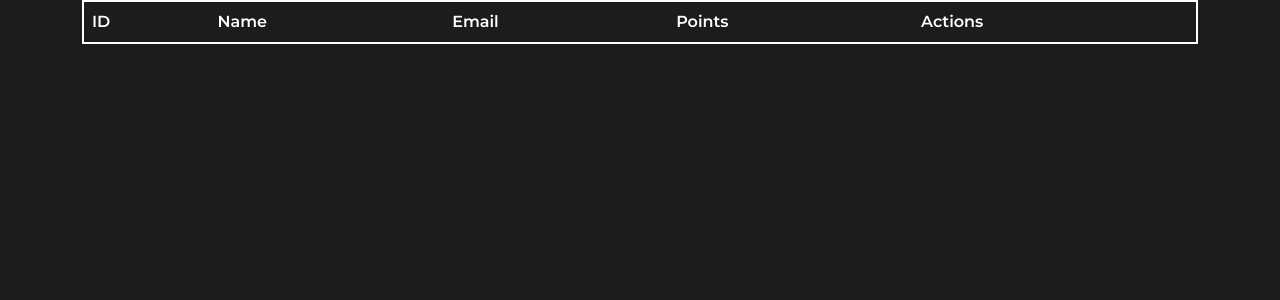
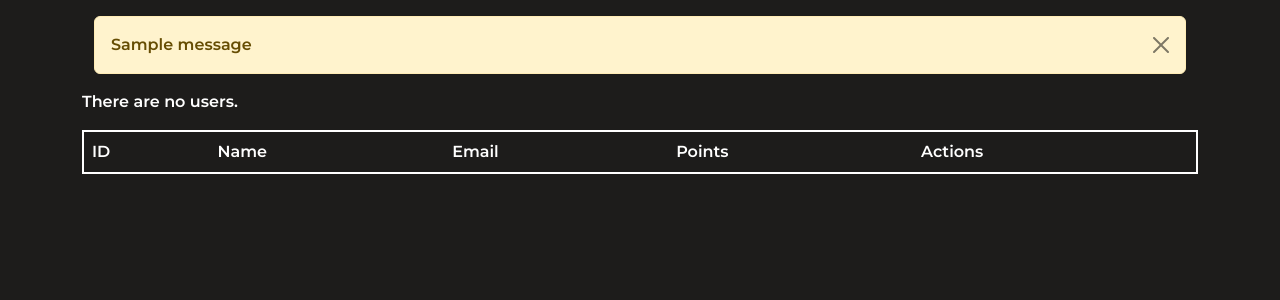
Before and after one commit to Zerolimits45/App_dev_Project, a Flask app: page /admin/users in a window 1280 px wide. Shown: the part 66-366 px from the top of the page. Run offline with Flask 2, Linux system fonts and the light colour scheme; one stand-in notice (Sample message) is shown; lists and menus that the app fills with data are empty; some libraries are stand-ins or nearby versions.

Commit message:
Alerts for successful Edit and Delete

```diff
--- a/app.py
+++ b/app.py
@@ -197,6 +197,7 @@ def editUsers(id):
         form.name.data = user.get_name()
 
         db.close()
+        flash('Edit Successfully')
         return render_template('admin/admin-user-edit.html', form=form)
 
 
@@ -215,7 +216,7 @@ def delete_user(id):
     user_dict.pop(id)
     db['User'] = user_dict
     db.close()
-
+    flash('Deleted Successfully')
     return redirect(url_for('users'))
 
 
--- a/templates/admin/admin-home.html
+++ b/templates/admin/admin-home.html
@@ -1,7 +1,26 @@
 {% extends "admin/adminbase.html" %}
 {% block content %}
+    <div class="container-fluid" style="min-height:100%">
+      {% with messages = get_flashed_messages() %}
+        {% if messages %}
+          {% for message in messages %}
+          <div class="alert alert-warning mt-3 alert-dismissible" role="alert">
+            {{ message }}
+            <button type="button" class="btn-close" data-bs-dismiss="alert" aria-label="Close"></button>
+          </div>
+          {% endfor %}
+        {% endif %}
+      {% endwith %}
+    </div>
     <div class="row">
         <div class="col-12">
+            <div class="text-white">
+            {% if count == 0 %}
+            <p>There are no users.</p>
+            {% else %}
+            <p>There are {{ count }} users.</p>
+            {% endif %}
+            </div>
             <table class="table w-100">
                 <tr>
                     <th>ID</th>
```
